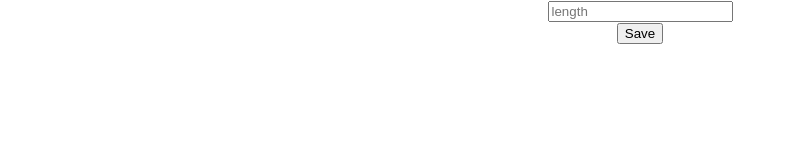
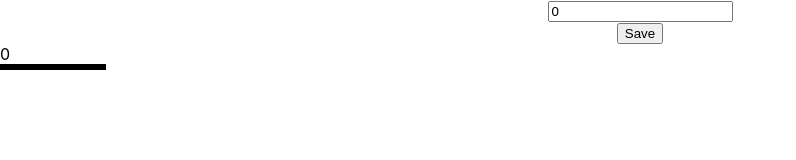
Before and after one commit to Paskinho/test_2807_paskanau-uladzislau, a React (Create React App) app: page / in a window 1280 px wide. Shown: the top 160 px of the page, without its empty margins (0-796 px from the left). Built offline with nearby package versions, Linux system fonts and the light colour scheme.

Commit message:
Some changes in project with state and more

```diff
--- a/package.json
+++ b/package.json
@@ -3,7 +3,9 @@
   "version": "0.1.0",
   "private": true,
   "dependencies": {
+    "@emotion/react": "^11.11.1",
     "@mui/material": "^5.14.2",
+    "@mui/styled-engine": "^5.13.2",
     "@reduxjs/toolkit": "^1.8.1",
     "@testing-library/jest-dom": "^5.16.4",
     "@testing-library/react": "^13.0.1",
@@ -13,6 +15,7 @@
     "@types/react": "^18.0.6",
     "@types/react-dom": "^18.0.2",
     "@types/redux-thunk": "^2.1.0",
+    "formik": "^2.4.2",
     "react": "^18.2.0",
     "react-dom": "^18.2.0",
     "react-redux": "^8.0.1",
--- a/src/App.tsx
+++ b/src/App.tsx
@@ -1,10 +1,21 @@
-import React from 'react';
+import React, {useState} from 'react';
 import logo from './logo.svg';
 import { Counter } from './features/counter/Counter';
 import './App.css';
 import { Test } from './features/test/Test';
 
 function App() {
+
+  const [state, setState] = useState({startValue: 0, maxValue: 100, currentValue: 0})
+
+  const setValue = () => {
+    setState({...state,currentValue: state.currentValue } )
+  }
+
+  const addBlock = () => {
+    let block = 100
+  }
+
   return (
     <div className="App">
     <Test/>
--- a/src/features/test/Test.module.css
+++ b/src/features/test/Test.module.css
@@ -0,0 +1,23 @@
+.line {
+    display: flex;
+    align-content: center;
+    justify-content: center;
+    position: center;
+    width: 100px;
+    border: solid;
+    /*border-color: black;*/
+}
+
+.slider {
+    display: flex;
+    position: relative;
+    align-content: center;
+    width: 200px;
+}
+
+.block {
+    display: flex;
+    position: relative;
+    align-content: flex-start;
+    width: 100px;
+}
--- a/src/features/test/Test.tsx
+++ b/src/features/test/Test.tsx
@@ -1,25 +1,37 @@
-import {useState} from "react";
-// import {Slider} from "@mui/material";
+import {ChangeEvent, useState} from "react";
+import s from "./Test.module.css"
+import {Slider} from "@mui/material";
 
 export const Test = () => {
 
-    const [test, setTest] = useState(0)
+    const [value, setValue] = useState(0)
 
     const saveDimensions = () => {
+
         console.log("success")
     }
 
 return (
     <div>
+        <form>
     <div>
-        <input placeholder={'length'}/>
+        <input placeholder={'length'} value={value}
+               onChange={(event: ChangeEvent<HTMLInputElement>)=>{
+            setValue(+event.currentTarget.value)}}
+        />
     </div>
-        {/*<div>*/}
-        {/*    <Slider/>*/}
+        {/*<div className = {s.slider}>*/}
+        {/*    <Slider onChange={saveDimensions}/>*/}
         {/*</div>*/}
         <div>
     <button onClick={saveDimensions}>Save</button>
         </div>
+        </form>
+        <div className={s.block}>
+            {value}
+        </div>
+        <div className={s.line}>
+        </div>
     </div>
 )
 }
```
Also changed, not shown: 1 other file (tests, documents, lock files or other folders).
